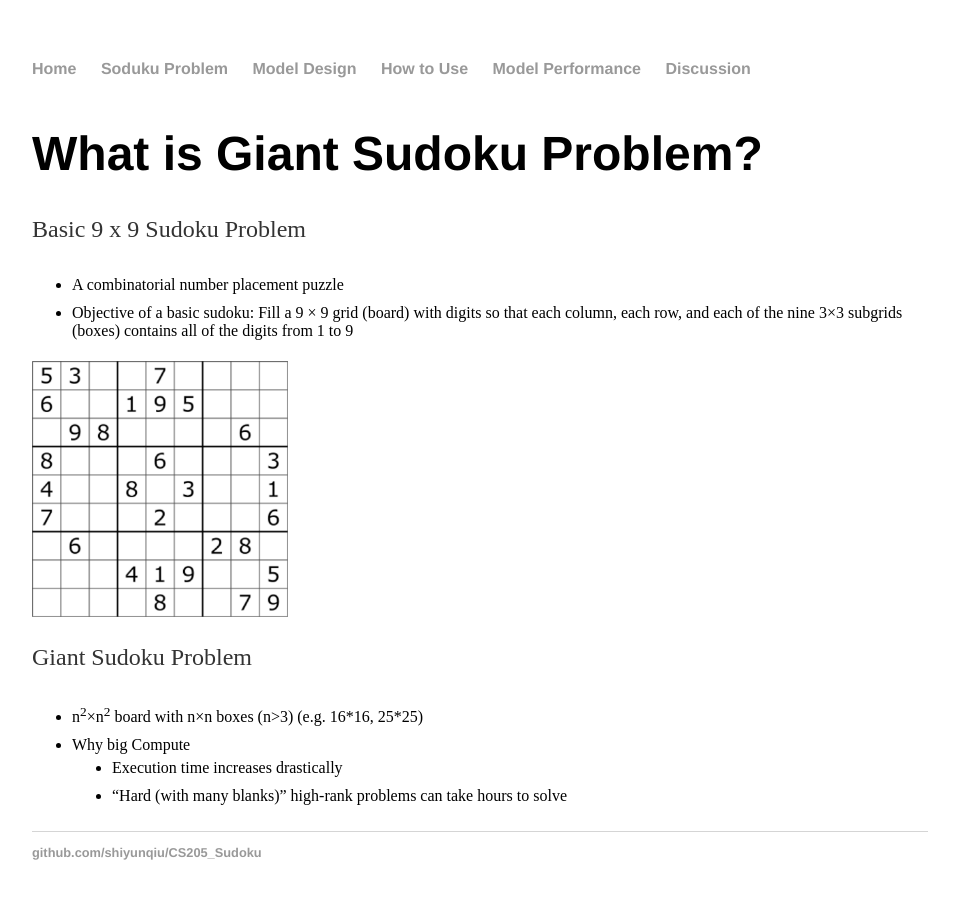
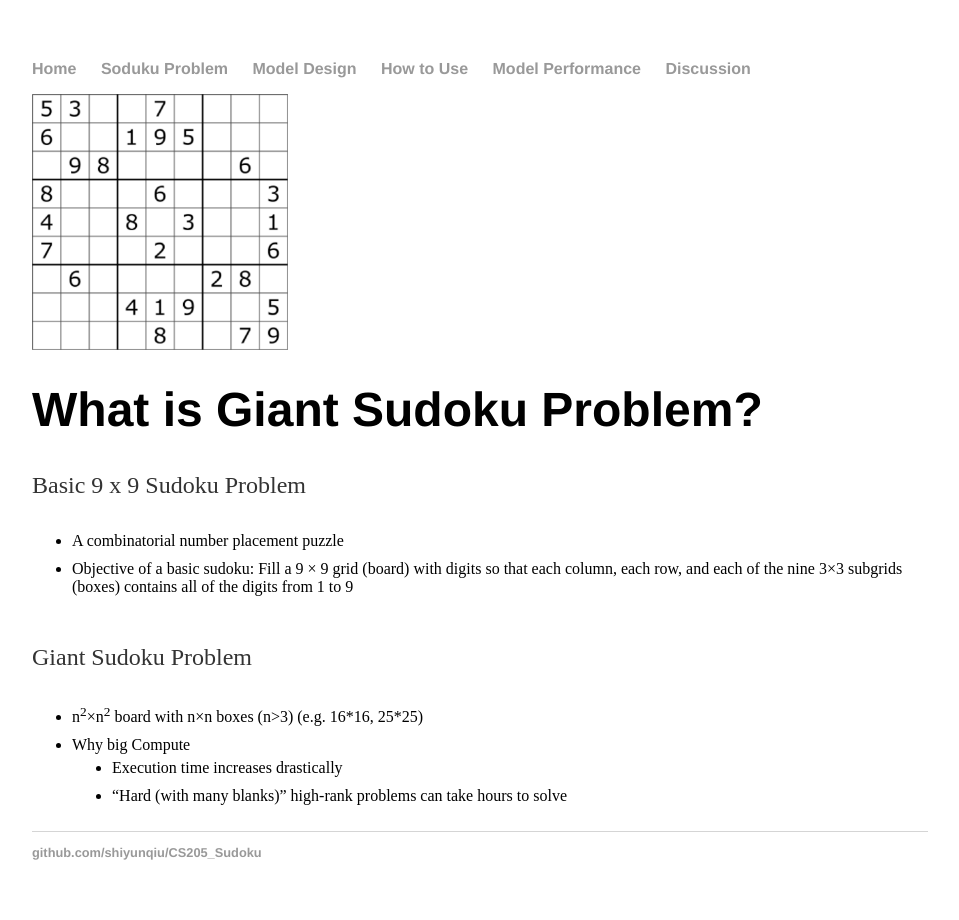
Before and after one commit to shuxiangru/CS205_G1.github.io, a Jekyll site: the page built from sudoku/index.html, in a window 1280 px wide. Shown: the whole page, without its empty margins (160-1119 px from the left). Built offline with Jekyll 4.4.1, drawn with Linux system fonts in a browser that asks for light colours.

Commit message:
Update index.html

```diff
--- a/sudoku/index.html
+++ b/sudoku/index.html
@@ -4,6 +4,7 @@ title: sudoku intro
 ---
 
 		<div class="clearfix float_right">
+			<img src="/CS205_G1.github.io/img/basic_sudoku.png" alt="basic_sudoku" width="256" height="256">
 			<div>
 				<h1>What is Giant Sudoku Problem?</h1>
 				<p>Basic 9 x 9 Sudoku Problem</p>
@@ -13,8 +14,8 @@ title: sudoku intro
 					  each row, and each of the nine 3×3 subgrids (boxes) contains all of the digits from 1 to 9</li>
 				</ul>
 			</div>
-			<img src="/CS205_G1.github.io/img/basic_sudoku.png" alt="basic_sudoku" width="256" height="256">
-		</div>
+
+		</div class="clearfix float_right">
 
 		<div>
 			  <p>Giant Sudoku Problem</p>
```
